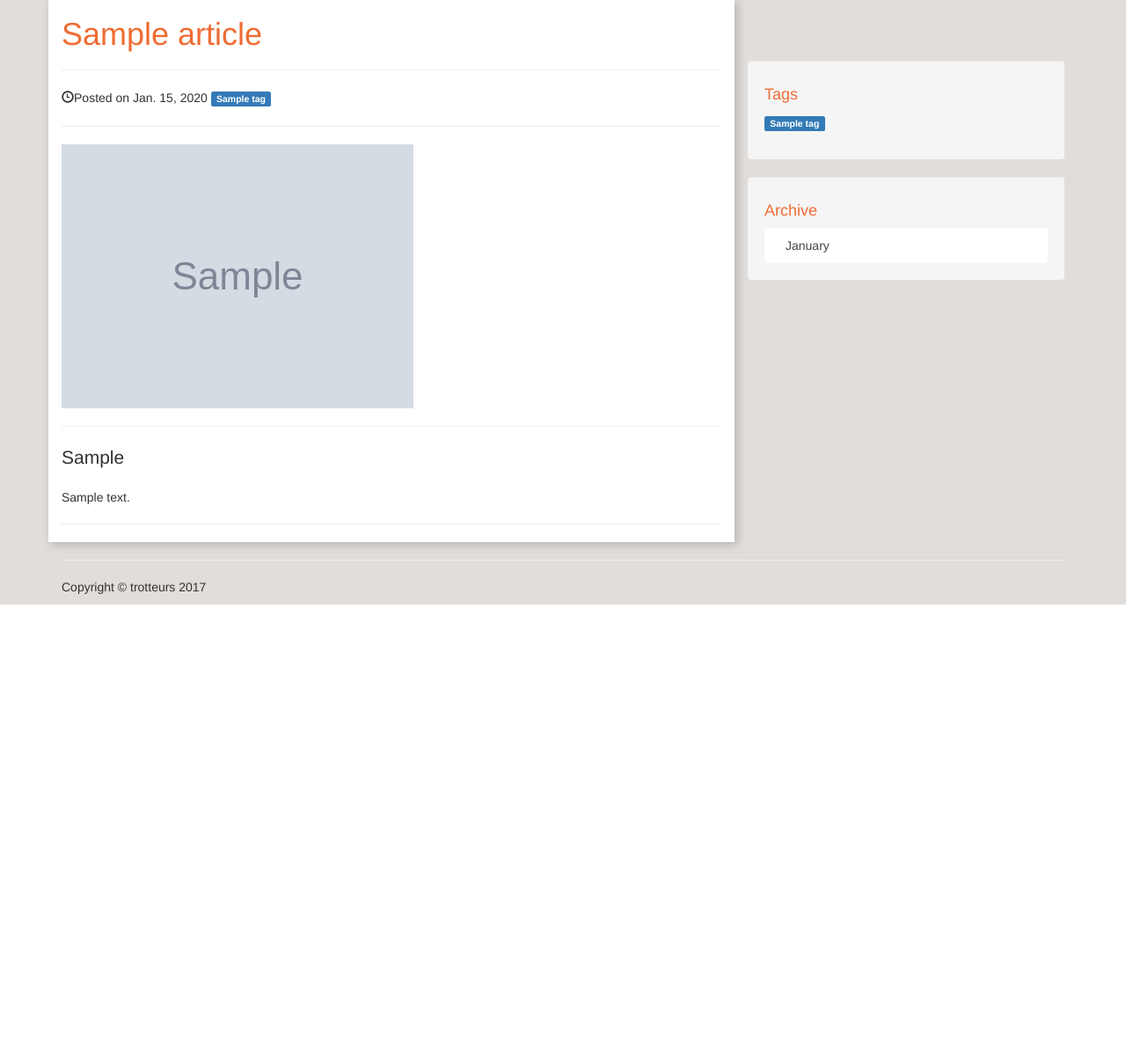
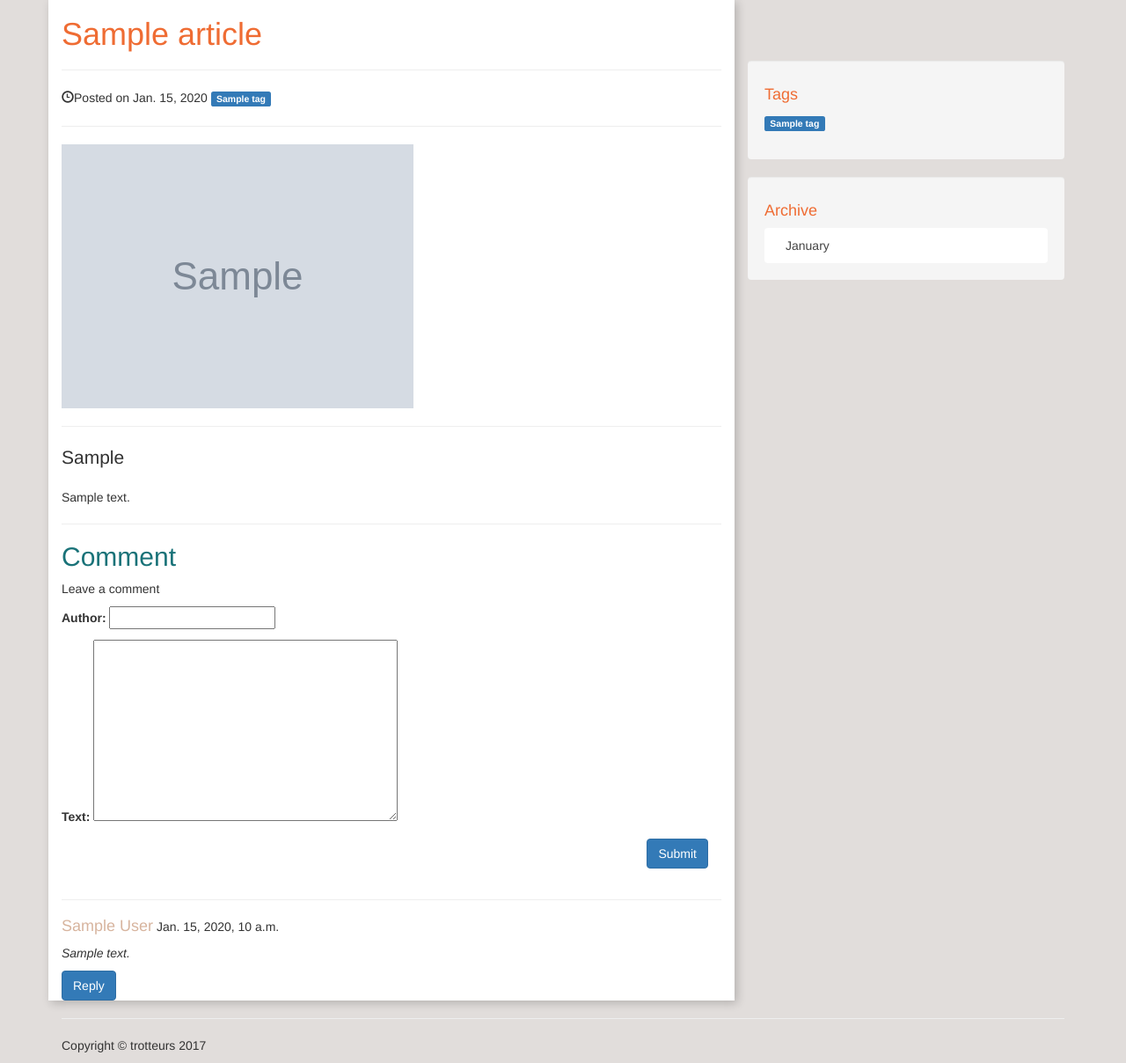
Before and after one commit to amandine-djelassi/website_project, a Django app: a page that uses trotteurs/blog/templates/blog/detail.html in a window 1280 px wide. Shown: the part 223-1431 px from the top of the page at 88% size. Before the commit the page ends 910 px from the top, so only its background shows below. Run offline with Django 3.2, Linux system fonts and the light colour scheme; a user stored in the database is signed in; tables that the repository leaves empty hold one stand-in row (values such as "Sample post"); grey boxes marked "Sample" are stand-in pictures; some libraries are stand-ins or nearby versions.

Commit message:
add comment to articles

```diff
--- a/trotteurs/blog/admin.py
+++ b/trotteurs/blog/admin.py
@@ -1,6 +1,7 @@
 from django.contrib import admin
-from .models import Article, Tag
+from .models import Article, Tag, Comment
 
 # Model the admin manages
 admin.site.register(Article)
 admin.site.register(Tag)
+admin.site.register(Comment)
--- /dev/null
+++ b/trotteurs/blog/forms.py
@@ -0,0 +1,7 @@
+from .models import Comment
+from django import forms
+class CommentForm(forms.ModelForm):
+
+    class Meta:
+        model = Comment
+        fields = ('author', 'text',)
--- a/trotteurs/blog/models.py
+++ b/trotteurs/blog/models.py
@@ -4,6 +4,7 @@ from django.db import models
 from django.template.defaultfilters import slugify
 from ckeditor_uploader.fields import RichTextUploadingField
 from django.utils.translation import ugettext_lazy as _
+from django.utils import timezone
 
 class Tag(models.Model):
     """
@@ -100,3 +101,18 @@ class Article(models.Model):
         if not self.id:
             self.slug = slugify(self.title)
         super(Article, self).save(*args, **kwargs)
+
+class Comment(models.Model):
+    article = models.ForeignKey('Article', related_name='comments')
+    author = models.CharField(max_length=200)
+    text = models.TextField()
+    created_date = models.DateTimeField(default=timezone.now)
+    approved_comment = models.BooleanField(default=True)
+    parent = models.ForeignKey('self', null=True, related_name='replies')
+
+    def approve(self):
+        self.approved_comment = True
+        self.save()
+
+    def __str__(self):
+        return self.text
--- /dev/null
+++ b/trotteurs/blog/templates/blog/comment.html
@@ -0,0 +1,32 @@
+{% load i18n %}
+<hr>
+<h2>{% trans "Comment" %}</h2>
+<p>{% trans "Leave a comment" %}</p>
+<form action="{% url 'blog:detail' object.slug %}" method="POST" role="form" class="clearfix">
+    {% csrf_token %}
+    {{ form.as_p }}
+    <div class="col-md-12 form-group text-right">
+        <button type="submit" class="btn btn-primary">{% trans "Submit" %}</button>
+    </div>
+</form>
+<hr>
+<ul id="comments" class="comments">
+    {% for comment in comments %}
+    <li class="comment">
+        <div>
+           <h4 style="display: inline;">{{ comment.author }}</h4>
+           <p style="display: inline;">{{ comment.created_date }}</p>
+           {% if user.username == comment.author %}
+            <a href="{% url 'blog:delete_comment' article.slug comment.pk %}" class="btn btn-primary" role="button">{% trans "Delete" %}</a>
+           {% endif %}
+        </div>
+        <p>
+            <em>{{ comment.text|linebreaks }}</em>
+        </p>
+        <a href="{% url 'blog:reply_comment' article.slug comment.pk %}" class="btn btn-primary" role="button">{% trans "Reply" %}</a>
+        {% for reply in comment.replies.all %}
+        {{ reply.comment }}
+        {% endfor %}
+    </li>
+    {% endfor %}
+</ul>
--- a/trotteurs/blog/templates/blog/detail.html
+++ b/trotteurs/blog/templates/blog/detail.html
@@ -1,5 +1,20 @@
 {% extends "blog/skeleton.html" %}
 {% load i18n %}
+
+{% block css %}
+    {{ block.super }}
+    <style>
+    #comments, #comments li {
+        margin: 0;
+        padding: 0;
+    }
+
+    #comments li {
+        list-style: none;
+    }
+
+    </style>
+{% endblock %}
 
 {% block blog_content %}
 
@@ -31,7 +46,9 @@
         <p class="lead">{{ article.abstract }}</p>
     {% endif %}
     {% autoescape off %}{{ article.text }}{% endautoescape %}
-    <hr>
+
+    <!-- Comment -->
+    {% include "blog/comment.html" with comments=comments article=article %}
 
 {% endblock %}
 
--- a/trotteurs/blog/templates/blog/index.html
+++ b/trotteurs/blog/templates/blog/index.html
@@ -15,6 +15,8 @@
                 <span class="glyphicon glyphicon-time"></span>{% trans "Posted on" %} {{ article.date }}
                 {% include "blog/tag_list.html" with tags=article.tags.all %}
             </p>
+
+            <p>Comments: {{ article.comments.count }}</p>
 
             <hr>
 
--- a/trotteurs/blog/urls.py
+++ b/trotteurs/blog/urls.py
@@ -8,5 +8,6 @@ urlpatterns = [
     url(r'^tag/(?P<slug>[\w-]+)/$', views.TagView.as_view(), name='tag_list'),
     url(r'^archive/(?P<year>[0-9]{4})/$', views.ArticleYearArchiveView.as_view(), name="article_year_archive"),
     url(r'^archive/(?P<year>[0-9]{4})/(?P<month>[0-9]+)/$', views.ArticleMonthArchiveView.as_view(month_format='%m'), name="article_month_archive"),
+    url(r'^(?P<article_slug>[\w-]+)/(?P<comment_pk>[0-9]+)/delete_comment/$', views.delete_comment, name='delete_comment'),
     url(r'^(?P<slug>[\w-]+)/$', views.DetailView.as_view(), name='detail'),
 ]
--- a/trotteurs/blog/views.py
+++ b/trotteurs/blog/views.py
@@ -4,8 +4,12 @@ from django.views.generic import ListView, DetailView, View
 from django.views.generic.base import TemplateView
 from django.views.generic.dates import YearArchiveView, MonthArchiveView
 from django.contrib.auth.mixins import LoginRequiredMixin
+from .forms import CommentForm
+from django.shortcuts import get_object_or_404, redirect
+from django.views.generic.edit import FormMixin
+from django.urls import reverse
 
-from .models import Article, Tag
+from .models import Article, Tag, Comment
 
 class IndexView(LoginRequiredMixin, ListView):
     template_name = 'blog/index.html'
@@ -40,15 +44,22 @@ class IndexView(LoginRequiredMixin, ListView):
         return context
 
 
-class DetailView(LoginRequiredMixin, DetailView):
+class DetailView(LoginRequiredMixin, FormMixin, DetailView):
     model = Article
+    form_class = CommentForm
     template_name = 'blog/detail.html'
+
+    def get_success_url(self):
+        return reverse('blog:detail', kwargs={'slug': self.object.slug})
 
     def get_context_data(self, **kwargs):
         # Call the base implementation first to get a context
         context = super(DetailView, self).get_context_data(**kwargs)
         # Add in a QuerySet of all the tags
-        context['tags'] = Tag.objects.all()
+        context['tags'] = Tag.objects.all
+        # add of the form
+        context['form'] = self.get_form()
+        context['comments'] = self.object.comments.order_by('-created_date')
 
         # Archive part
         archive = {}
@@ -62,6 +73,25 @@ class DetailView(LoginRequiredMixin, DetailView):
         context['archive'] = archive
 
         return context
+
+    def post(self, request, *args, **kwargs):
+        if not request.user.is_authenticated():
+            return HttpResponseForbidden()
+        self.object = self.get_object()
+        form = self.get_form()
+        if form.is_valid():
+            article = get_object_or_404(Article, slug=self.object.slug)
+            comment = form.save(commit=False)
+            comment.article = article
+            comment.save()
+            return self.form_valid(comment)
+        else:
+            return self.form_invalid(comment)
+
+    def form_valid(self, comment):
+        # Here, we would record the user's interest using the message
+        # passed in form.cleaned_data['message']
+        return super(DetailView, self).form_valid(comment)
 
 class TagView(LoginRequiredMixin, ListView):
     template_name = 'blog/result_list.html'
@@ -152,3 +182,19 @@ class ArticleMonthArchiveView(LoginRequiredMixin, MonthArchiveView):
         context['archive'] = archive
 
         return context
+from django.http import HttpResponseRedirect
+def delete_comment(request, article_slug, comment_pk):
+    p = Comment.objects.get(pk=comment_pk)
+    p.delete()
+    return HttpResponseRedirect(reverse('blog:detail', args=(article_slug,)))
+def reply_comment(request, article_slug, comment_pk):
+    article = get_object_or_404(Article, slug=self.object.slug)
+    comment = form.save(commit=False)
+    comment.article = article
+    comment.parent = comment_pk
+    comment.save()
+    return self.form_valid(comment)
+
+    p = Comment.objects.get(pk=comment_pk)
+    p.delete()
+    return HttpResponseRedirect(reverse('blog:detail', args=(article_slug,)))
```
